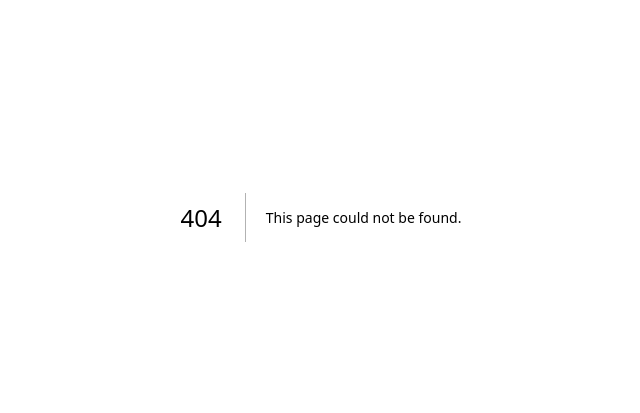
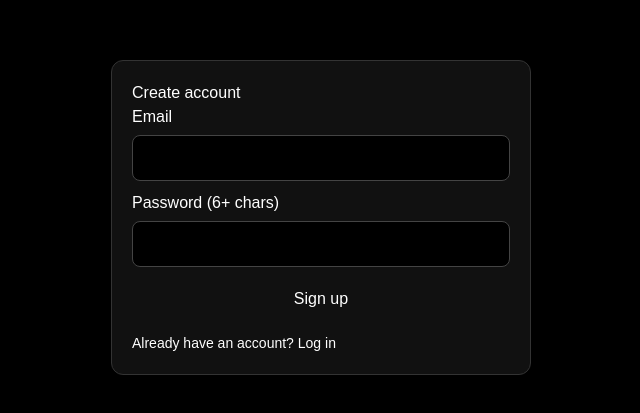
Before and after one commit to Hooman-20/Dry-Eye-, a Next.js app: page /signup in a window 1280 px wide. Before the commit this address had no page. Shown: the part 183-596 px from the top of the page, without its empty margins (319-959 px from the left). Built offline with nearby package versions, Linux system fonts and the light colour scheme; no server answers.

Commit message:
Add Firebase email/password auth flow and protect monitor page

```diff
--- /dev/null
+++ b/app/login/page.tsx
@@ -0,0 +1,80 @@
+"use client";
+
+import Link from "next/link";
+import { useRouter } from "next/navigation";
+import { FormEvent, useEffect, useState } from "react";
+import { onAuthStateChanged, signInWithEmailAndPassword } from "firebase/auth";
+import { auth } from "@/lib/firebase";
+
+export default function LoginPage() {
+  const router = useRouter();
+  const [email, setEmail] = useState("");
+  const [password, setPassword] = useState("");
+  const [error, setError] = useState<string | null>(null);
+  const [loading, setLoading] = useState(false);
+
+  useEffect(() => {
+    const unsub = onAuthStateChanged(auth, (user) => {
+      if (user) {
+        router.replace("/");
+      }
+    });
+
+    return () => unsub();
+  }, [router]);
+
+  async function onSubmit(e: FormEvent<HTMLFormElement>) {
+    e.preventDefault();
+    setError(null);
+    setLoading(true);
+
+    try {
+      await signInWithEmailAndPassword(auth, email, password);
+      router.replace("/");
+    } catch (err: unknown) {
+      setError(err instanceof Error ? err.message : "Login failed");
+    } finally {
+      setLoading(false);
+    }
+  }
+
+  return (
+    <div style={{ minHeight: "100vh", display: "grid", placeItems: "center", background: "#000", color: "#fff", padding: 20 }}>
+      <form onSubmit={onSubmit} style={{ width: "min(420px, 100%)", background: "#111", border: "1px solid #333", borderRadius: 12, padding: 20 }}>
+        <h1 style={{ marginTop: 0 }}>Login</h1>
+
+        <label style={{ display: "block", marginBottom: 10 }}>
+          Email
+          <input
+            type="email"
+            value={email}
+            onChange={(e) => setEmail(e.target.value)}
+            required
+            style={{ width: "100%", marginTop: 6, padding: 10, borderRadius: 8, border: "1px solid #444", background: "#000", color: "#fff" }}
+          />
+        </label>
+
+        <label style={{ display: "block", marginBottom: 10 }}>
+          Password
+          <input
+            type="password"
+            value={password}
+            onChange={(e) => setPassword(e.target.value)}
+            required
+            style={{ width: "100%", marginTop: 6, padding: 10, borderRadius: 8, border: "1px solid #444", background: "#000", color: "#fff" }}
+          />
+        </label>
+
+        {error && <p style={{ color: "#ff7f7f", fontSize: 14 }}>{error}</p>}
+
+        <button type="submit" disabled={loading} style={{ width: "100%", padding: 10, borderRadius: 8, cursor: "pointer" }}>
+          {loading ? "Logging in..." : "Log in"}
+        </button>
+
+        <p style={{ marginTop: 12, fontSize: 14 }}>
+          No account yet? <Link href="/signup">Create one</Link>
+        </p>
+      </form>
+    </div>
+  );
+}
--- a/app/page.tsx
+++ b/app/page.tsx
@@ -1,9 +1,11 @@
 "use client";
 
 import { useEffect, useReducer, useRef, useState } from "react";
+import { useRouter } from "next/navigation";
 
 import { collection, addDoc } from "firebase/firestore";
-import { db } from "@/lib/firebase";
+import { onAuthStateChanged, signOut, User } from "firebase/auth";
+import { auth, db } from "@/lib/firebase";
 
 declare global {
   interface Window {
@@ -598,29 +600,26 @@ function gradeSession(args: {
 }
 
 export default function Page() {
-
+  const router = useRouter();
   const [mounted, setMounted] = useState(false);
   const [sessionSummary, setSessionSummary] = useState<SessionSummary | null>(null);
-  const [userId, setUserId] = useState<string | null>(null);
+  const [user, setUser] = useState<User | null>(null);
+  const [authLoading, setAuthLoading] = useState(true);
 
   useEffect(() => setMounted(true), []);
 
   useEffect(() => {
-  if (!mounted) return;
-
-  let savedUserId = localStorage.getItem("userId");
-
-  if (!savedUserId) {
-    savedUserId =
-      typeof crypto !== "undefined" && crypto.randomUUID
-        ? crypto.randomUUID()
-        : "user-" + Math.random().toString(36).substring(2) + Date.now();
-
-    localStorage.setItem("userId", savedUserId);
-  }
-
-  setUserId(savedUserId);
-}, [mounted]);
+    const unsub = onAuthStateChanged(auth, (currentUser) => {
+      setUser(currentUser);
+      setAuthLoading(false);
+
+      if (!currentUser) {
+        router.replace("/login");
+      }
+    });
+
+    return () => unsub();
+  }, [router]);
 
   const [state, dispatch] = useReducer(reducer, initialState);
   const {
@@ -1497,11 +1496,11 @@ export default function Page() {
     // ignore
   }
 
-  if (!userId) return;
+  if (!user) return;
 
   try {
     await addDoc(collection(db, "sessions"), {
-      userId,
+      userId: user.uid,
       ...summary,
       createdAt: Date.now(),
     });
@@ -1560,9 +1559,33 @@ export default function Page() {
 
   const canUseNotifications = mounted && "Notification" in window;
 
+  if (authLoading || !user) {
+    return (
+      <div style={{ background: "#000", color: "#fff", minHeight: "100vh", padding: 20 }}>
+        Checking authentication...
+      </div>
+    );
+  }
+
   return (
     <div style={{ background: "#000", color: "#fff", minHeight: "100vh", padding: 20 }}>
-      <h1 style={{ margin: 0 }}>Blink Monitor (Webcam)</h1>
+      <div style={{ display: "flex", justifyContent: "space-between", alignItems: "center", gap: 12, flexWrap: "wrap" }}>
+        <h1 style={{ margin: 0 }}>Blink Monitor (Webcam)</h1>
+        <div style={{ display: "flex", alignItems: "center", gap: 10 }}>
+          <span style={{ fontSize: 14, opacity: 0.85 }}>
+            {user.email ? `Signed in as ${user.email}` : `Signed in as ${user.uid}`}
+          </span>
+          <button
+            onClick={async () => {
+              await signOut(auth);
+              router.replace("/login");
+            }}
+            style={{ padding: "8px 14px", cursor: "pointer" }}
+          >
+            Logout
+          </button>
+        </div>
+      </div>
 
       {running && !calibrating && alertOn && (
         <div
--- /dev/null
+++ b/app/signup/page.tsx
@@ -0,0 +1,81 @@
+"use client";
+
+import Link from "next/link";
+import { useRouter } from "next/navigation";
+import { FormEvent, useEffect, useState } from "react";
+import { createUserWithEmailAndPassword, onAuthStateChanged } from "firebase/auth";
+import { auth } from "@/lib/firebase";
+
+export default function SignUpPage() {
+  const router = useRouter();
+  const [email, setEmail] = useState("");
+  const [password, setPassword] = useState("");
+  const [error, setError] = useState<string | null>(null);
+  const [loading, setLoading] = useState(false);
+
+  useEffect(() => {
+    const unsub = onAuthStateChanged(auth, (user) => {
+      if (user) {
+        router.replace("/");
+      }
+    });
+
+    return () => unsub();
+  }, [router]);
+
+  async function onSubmit(e: FormEvent<HTMLFormElement>) {
+    e.preventDefault();
+    setError(null);
+    setLoading(true);
+
+    try {
+      await createUserWithEmailAndPassword(auth, email, password);
+      router.replace("/");
+    } catch (err: unknown) {
+      setError(err instanceof Error ? err.message : "Sign up failed");
+    } finally {
+      setLoading(false);
+    }
+  }
+
+  return (
+    <div style={{ minHeight: "100vh", display: "grid", placeItems: "center", background: "#000", color: "#fff", padding: 20 }}>
+      <form onSubmit={onSubmit} style={{ width: "min(420px, 100%)", background: "#111", border: "1px solid #333", borderRadius: 12, padding: 20 }}>
+        <h1 style={{ marginTop: 0 }}>Create account</h1>
+
+        <label style={{ display: "block", marginBottom: 10 }}>
+          Email
+          <input
+            type="email"
+            value={email}
+            onChange={(e) => setEmail(e.target.value)}
+            required
+            style={{ width: "100%", marginTop: 6, padding: 10, borderRadius: 8, border: "1px solid #444", background: "#000", color: "#fff" }}
+          />
+        </label>
+
+        <label style={{ display: "block", marginBottom: 10 }}>
+          Password (6+ chars)
+          <input
+            type="password"
+            value={password}
+            onChange={(e) => setPassword(e.target.value)}
+            minLength={6}
+            required
+            style={{ width: "100%", marginTop: 6, padding: 10, borderRadius: 8, border: "1px solid #444", background: "#000", color: "#fff" }}
+          />
+        </label>
+
+        {error && <p style={{ color: "#ff7f7f", fontSize: 14 }}>{error}</p>}
+
+        <button type="submit" disabled={loading} style={{ width: "100%", padding: 10, borderRadius: 8, cursor: "pointer" }}>
+          {loading ? "Creating account..." : "Sign up"}
+        </button>
+
+        <p style={{ marginTop: 12, fontSize: 14 }}>
+          Already have an account? <Link href="/login">Log in</Link>
+        </p>
+      </form>
+    </div>
+  );
+}
--- a/lib/firebase.ts
+++ b/lib/firebase.ts
@@ -1,14 +1,17 @@
-import { initializeApp } from "firebase/app";
+import { initializeApp, getApps, getApp } from "firebase/app";
+import { getAuth } from "firebase/auth";
 import { getFirestore } from "firebase/firestore";
 
 const firebaseConfig = {
-  apiKey: "PASTE_YOURS",
-  authDomain: "dry-eye-5f371.firebaseapp.com",
-  projectId: "dry-eye-5f371",
-  storageBucket: "dry-eye-5f371.firebasestorage.app",
-  messagingSenderId: "743754425396",
-  appId: "1:743754425396:web:7596c28d08791815165661",
+  apiKey: process.env.NEXT_PUBLIC_FIREBASE_API_KEY,
+  authDomain: process.env.NEXT_PUBLIC_FIREBASE_AUTH_DOMAIN,
+  projectId: process.env.NEXT_PUBLIC_FIREBASE_PROJECT_ID,
+  storageBucket: process.env.NEXT_PUBLIC_FIREBASE_STORAGE_BUCKET,
+  messagingSenderId: process.env.NEXT_PUBLIC_FIREBASE_MESSAGING_SENDER_ID,
+  appId: process.env.NEXT_PUBLIC_FIREBASE_APP_ID,
 };
 
-const app = initializeApp(firebaseConfig);
+const app = getApps().length ? getApp() : initializeApp(firebaseConfig);
+
+export const auth = getAuth(app);
 export const db = getFirestore(app);
```
Also changed, not shown: 1 other file (tests, documents, lock files or other folders).
